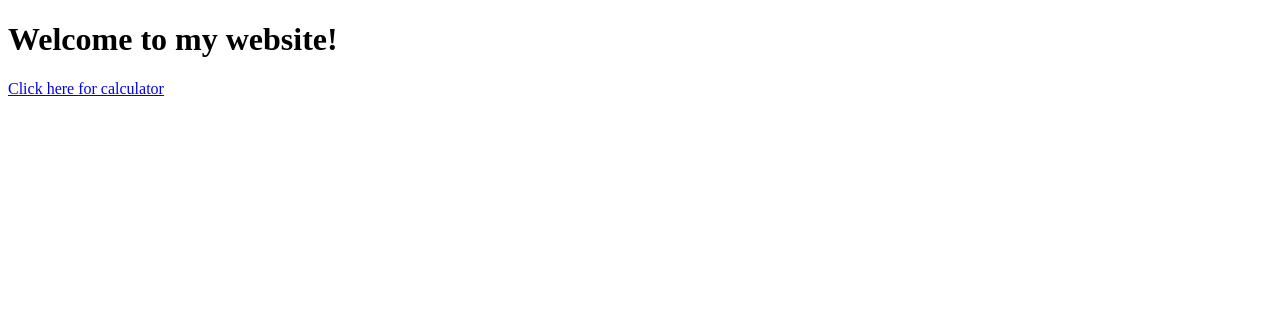
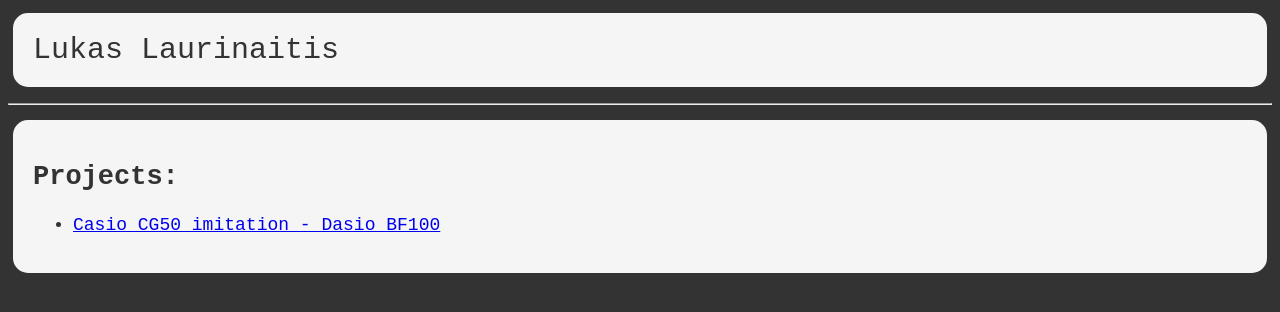
Before and after one commit to Juolupuki01/Juolupuki01.github.io, a plain HTML site: page index.html in a window 1280 px wide. Drawn offline with Linux system fonts and the light colour scheme.

Commit message:
Webpage: Prettier CSS
Tweaks to the plain site before, functional link to projects

```diff
--- a/index.html
+++ b/index.html
@@ -4,13 +4,23 @@
         <meta charset="UTF-8">
         <meta http-equiv="X-UA-Compatible" content="IE=edge">
         <meta name="viewport" content="width=device-width, initial-scale=1.0">
-        <link rel="stylesheet" href="style.css">
-        <title>Juolupuki's GitHub Page</title>
+        <link rel="stylesheet" href="style.css" type="text/css">
+        <title>My Page</title>
     </head>
     <body>
-        <div class="container">
-            <h1>Welcome to my website!</h1>
-            <a href="https://juolupuki01.github.io/Dasio-BF-100">Click here for calculator<a>
+        <div class="banner-container">
+            <div class="banner-left-child">
+              Lukas Laurinaitis
+            </div>
+        </div>
+
+        <hr>
+
+        <div class="section">
+            <h2>Projects:</h2>
+            <ul>
+                <li> <a href="https://lukas-laurinaitis.github.io/Dasio-BF-100">Casio CG50 imitation - Dasio BF100</a> </li>
+            </ul>
         </div>
     </body>
 </html>
--- a/style.css
+++ b/style.css
@@ -0,0 +1,49 @@
+html {
+    font-size: 22px;
+    font-family: monospace;
+}
+
+body {
+    background-color: #333333;
+    color: whitesmoke;
+}
+
+hr {
+    color: whitesmoke;
+    margin-bottom: 15px;
+}
+
+.banner-container {
+    display: flex;
+}
+
+.banner-left-child {
+    width: 100%;
+    padding: 20px;
+    margin: 5px;
+    border-radius: 15px;
+    font-size: 30px;
+    text-align: left;
+    background-color: whitesmoke;
+    color: #333333;
+}
+
+.banner-right-child {
+    width: 10%;
+    padding: 20px;
+    margin: 5px;
+    border-radius: 15px;
+    font-size: 30px;
+    text-align: center;
+    background-color: whitesmoke;
+    color: #333333;
+}
+
+.section {
+    background-color: whitesmoke;
+    color: #333333;
+    border-radius: 15px;
+    margin: 5px;
+    padding: 20px;
+    font-size: 18px;
+}
```
Also changed, not shown: _Page/style.css (deleted).
